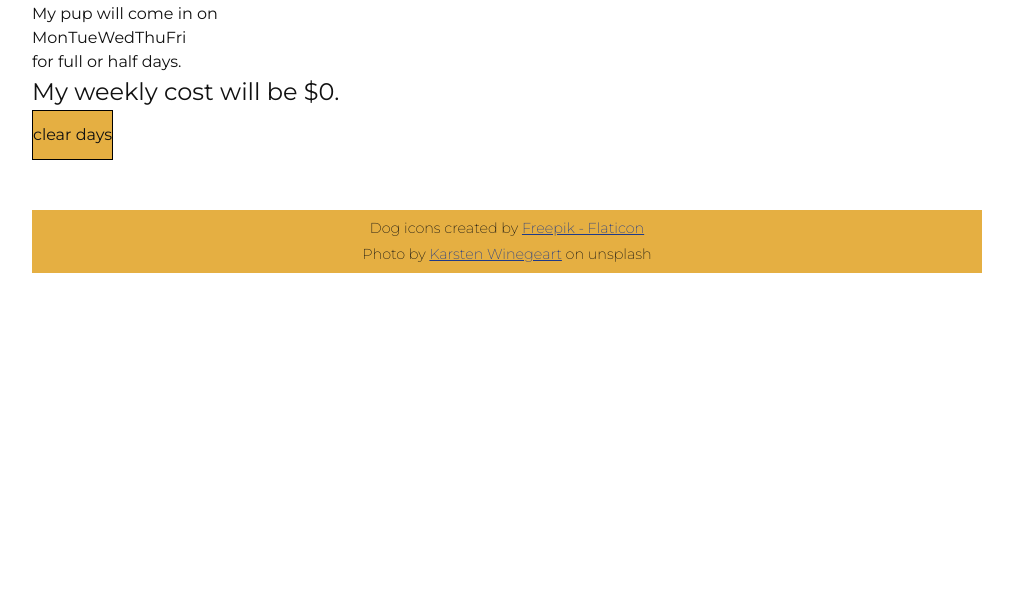
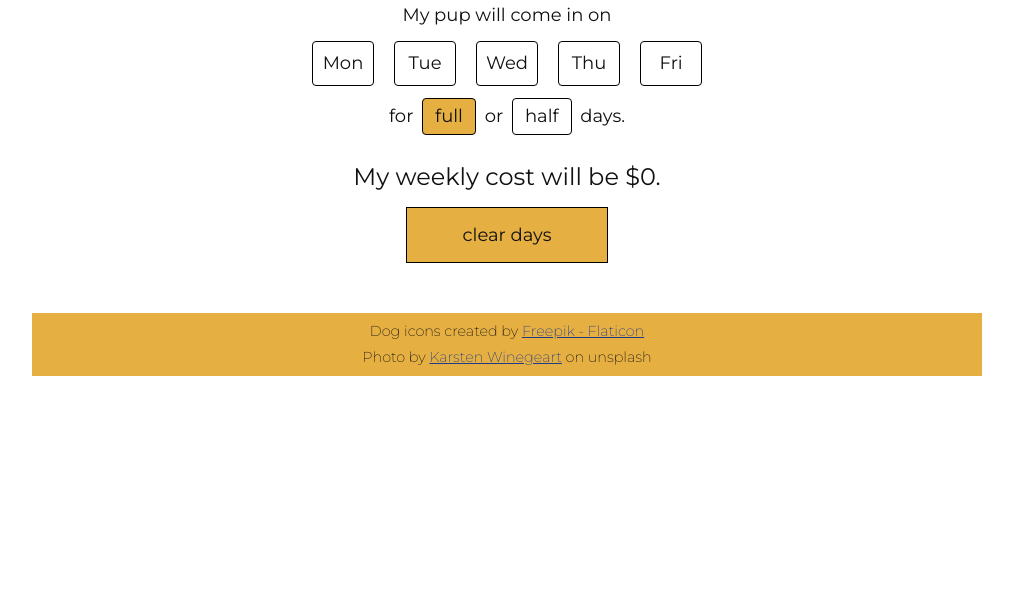
Before and after one commit to eAxqui/asn-js-UPDATED, a plain HTML site: page pages/booking.html in a window 1280 px wide. Shown: the part 191-800 px from the top of the page, without its empty margins (133-1146 px from the left). Drawn offline with Linux system fonts and the light colour scheme.

Commit message:
bookings page init

```diff
--- a/styles/styles.css
+++ b/styles/styles.css
@@ -221,6 +221,72 @@ main.index .flex:last-of-type {
 
 */
 
+
+.booking-page {
+  max-width: 600px;
+  margin: 0 auto;
+  text-align: center;
+  font-size: clamp(1rem, 1.2vw + 0.8rem, 1.125rem); /* ~18px desktop */
+}
+
+.booking-page h2 {
+  margin-bottom: 12px;
+}
+
+.day-selector {
+  margin: 12px 0;
+  justify-content: center;
+  gap: 20px;
+}
+
+.day-selector li {
+  width: 60px;
+  padding: 8px 0;
+  border: 1px solid var(--border);
+  border-radius: 4px;
+  text-align: center;
+  background-color: #ffffff;
+  transition: background-color 0.2s ease, color 0.2s ease,
+    box-shadow 0.2s ease;
+}
+
+/* generic small button style used for full/half */
+.small-button {
+  display: inline-block;
+  padding: 4px 12px;
+  border-radius: 4px;
+  border: 1px solid var(--border);
+  margin: 0 4px;
+}
+
+/* emphasise clickability */
+.blue-hover:hover {
+  box-shadow: 0 0 0 1px rgba(0, 0, 0, 0.25);
+}
+
+/* spacing helpers */
+.top-margin {
+  margin-top: 24px;
+  margin-bottom: 12px;
+}
+
+/* clear button width */
+#clear-button {
+  width: min(200px, 80%);
+  margin: 0 auto;
+}
+
+/* selected state – important for JS logic */
+.clicked {
+  background-color: var(--yellow);
+}
+
+.day-selector li.clicked {
+  background-color: #E5AF42;
+  color: #000000;
+}
+
+
 /************* contact page *************/
 /* TO DO:
     - the main section of the .contact page will use viewport height units effectively, and be centered.
```
